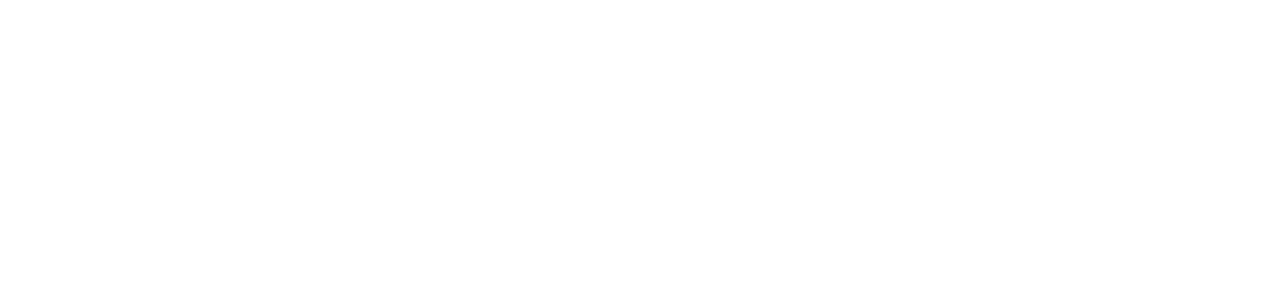
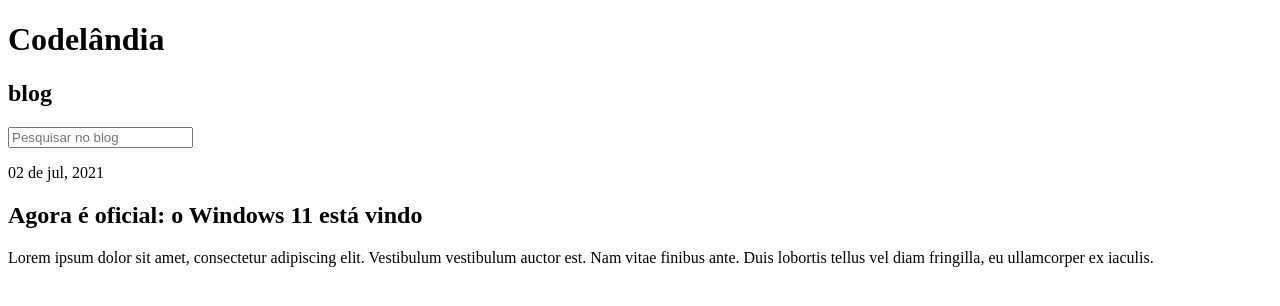
Before and after one commit to Jailtonj/Blog, a plain HTML site: page index.html in a window 1280 px wide. Drawn offline with Linux system fonts and the light colour scheme.

Commit message:
adc texto

```diff
--- a/index.html
+++ b/index.html
@@ -1,12 +1,30 @@
 <!DOCTYPE html>
-<html lang="en">
+<html lang="pt-br">
 <head>
     <meta charset="UTF-8">
     <meta http-equiv="X-UA-Compatible" content="IE=edge">
     <meta name="viewport" content="width=device-width, initial-scale=1.0">
-    <title>Document</title>
+    <title>Blog</title>
 </head>
 <body>
+    <header>
+        <div class="header">
+            <h1>Codelândia</h1>
+            <h2>blog</h2>
+        </div>
+        <div class="search">
+            <form id="form" role="search">
+                <input type="search" id="query" name="q"
+                 placeholder="Pesquisar no blog"
+                 aria-label="Search through site content">
+            </form>
+        </div>
+    </header>
 
+    <section>
+        <p>02 de jul, 2021</p>
+        <h2>Agora é oficial: o Windows 11 está vindo</h2>
+        <p>Lorem ipsum dolor sit amet, consectetur adipiscing elit. Vestibulum vestibulum auctor est. Nam vitae finibus ante. Duis lobortis tellus vel diam fringilla, eu ullamcorper ex iaculis.</p>
+    </section>
 </body>
 </html>
```
